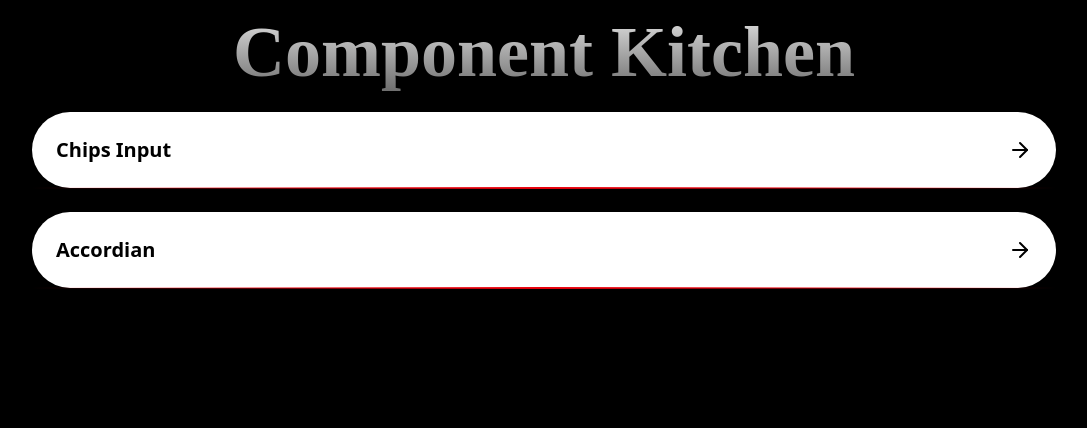
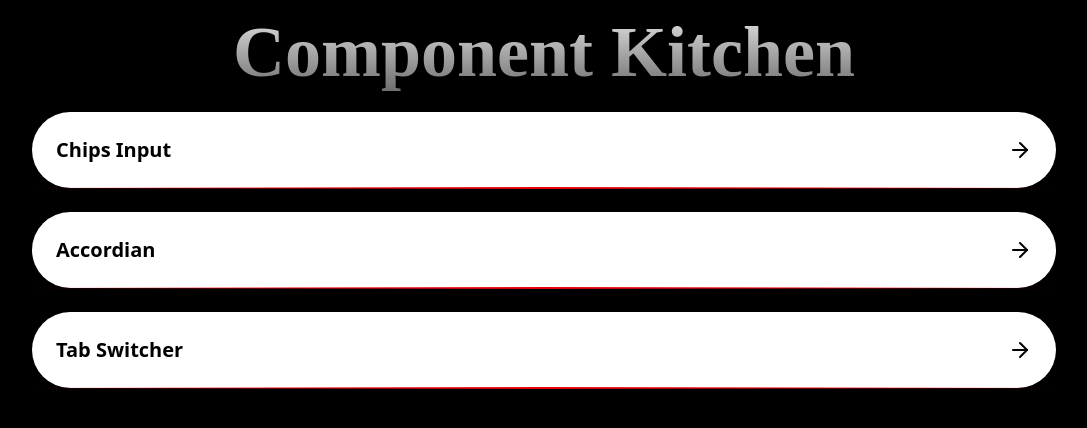
Before and after one commit to iamharshtambe/brainwave, a React (Vite) app: page / in a window 1280 px wide. Shown: the top 428 px of the page, without its empty margins (96-1183 px from the left). Built offline with nearby package versions, Linux system fonts and the light colour scheme; a web font is replaced by a local one.

Commit message:
add routing for tab switcher

```diff
--- a/src/App.jsx
+++ b/src/App.jsx
@@ -16,6 +16,9 @@ export default function App() {
           <Link to="/accordian" className="block w-full">
             <ComponentItem itemName="Accordian" />
           </Link>
+          <Link to="/tab-switcher" className="block w-full">
+            <ComponentItem itemName="Tab Switcher" />
+          </Link>
         </div>
       </div>
     </div>
--- a/src/router.jsx
+++ b/src/router.jsx
@@ -2,9 +2,11 @@ import { createBrowserRouter } from 'react-router-dom';
 import App from './App';
 import ChipsInput from './components/ChipsInput';
 import Accordian from './components/Accordian';
+import TabSwitcher from './components/TabSwitcher';
 
 export const router = createBrowserRouter([
   { path: '/', element: <App /> },
   { path: '/chips-input', element: <ChipsInput /> },
   { path: '/accordian', element: <Accordian /> },
+  { path: '/tab-switcher', element: <TabSwitcher /> },
 ]);
```
